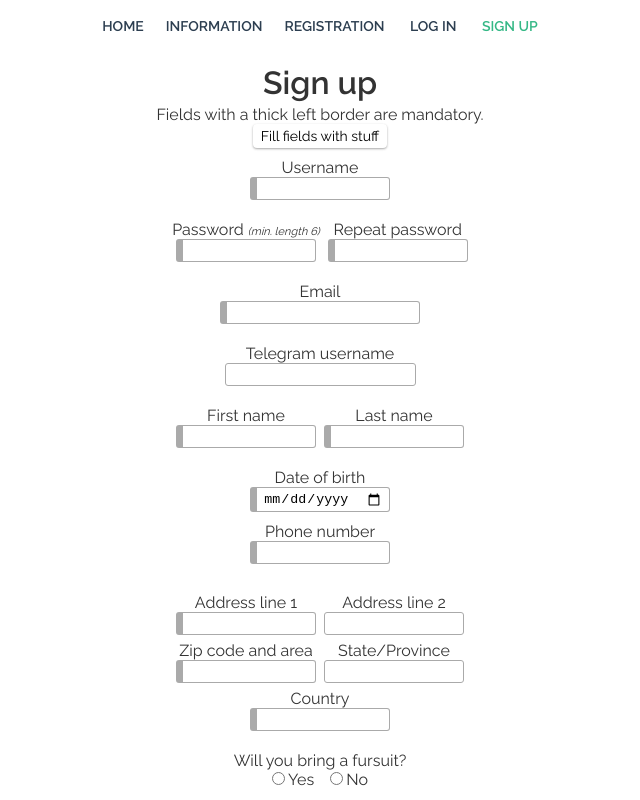
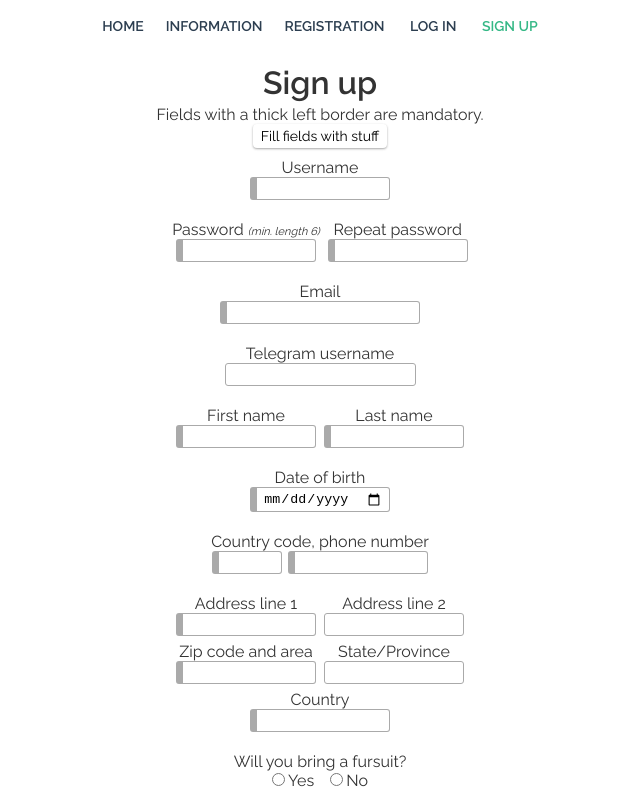
Before and after one commit to ragnarob/furway-client, a Vue app: page /signup in a window 1280 px wide. Shown: the top 800 px of the page, without its empty margins (320-960 px from the left). Built offline with nearby package versions, Linux system fonts and the light colour scheme; no server answers.

Commit message:
Add country code to user info

```diff
--- a/src/components/DrivingList.vue
+++ b/src/components/DrivingList.vue
@@ -37,7 +37,7 @@
             </td>
 
             <td>
-              {{user.phone}}
+              {{user.phoneCountryCode}}{{user.phone}}
             </td>
           </tr>
         </tbody>
--- a/src/components/UserList.vue
+++ b/src/components/UserList.vue
@@ -25,6 +25,7 @@
         <th>Date of birth</th>
         <th title="Telegram username">Telegram</th>
         <th>Phone</th>
+        <th title="Phone country code">Phone cc.</th>
         <th>Vegan</th>
         <th>Fursuiter</th>
         <th>Allergies</th>
@@ -131,6 +132,15 @@
           </p>
           <p v-else>
             {{user.phone}}
+          </p>
+        </td>
+
+        <td>
+          <p v-if="isThisUserBeingEdited(user.id)">
+            <input type="number" v-model="userBeingEdited.phoneCountryCode" style="width: 70px;"/>
+          </p>
+          <p v-else>
+            {{user.phoneCountryCode}}
           </p>
         </td>
 
--- a/src/views/Admin.vue
+++ b/src/views/Admin.vue
@@ -31,6 +31,7 @@
         </ul>
         <p style="text-align: left;"><b>Ferdig</b></p>
         <ul style="text-align: left; margin-top: 0px;">
+          <li>Country code på tlf</li>
           <li>Lage deadlines til dato <u>med klokkeslett</u></li>
           <li>Få alt i admin-panelet til å respektere timestamp format</li>
           <li>Bedre alignet buttons-med-icons (fjerne space, span -2 margin)</li>
--- a/src/views/MyProfile.vue
+++ b/src/views/MyProfile.vue
@@ -85,6 +85,14 @@
             <td>
               <p v-if="!isEditingProfile">{{userData.phone}}</p>
               <input v-else type="text" v-model="editedUser.phone"/>
+            </td>
+          </tr>
+
+          <tr>
+            <td><p>Phone country code</p></td>
+            <td>
+              <p v-if="!isEditingProfile">{{userData.phoneCountryCode}}</p>
+              <input v-else type="number" v-model="editedUser.phoneCountryCode" style="width: 70px;"/>
             </td>
           </tr>
 
--- a/src/views/Signup.vue
+++ b/src/views/Signup.vue
@@ -57,9 +57,15 @@
       <input type="date" v-model="dateOfBirth" class="required-input"/>
     </div>
 
-    <label>Phone number</label>
-    <input type="text" v-model="phone" class="required-input"/>
-    <br/>
+    <div class="flex-col signup-row">
+      <div>
+        <label>Country code, phone number</label>
+      </div>
+      <div class="two-column-field">
+          <input type="number" v-model="phoneCountryCode" class="required-input" style="width: 70px !important;"/>
+          <input type="text" v-model="phone" class="required-input" style="margin-left: 6px;"/>
+      </div>
+    </div>
 
     <div class="signup-row" style="margin-bottom: 0px;">
       <div class="two-column-field">
@@ -196,6 +202,7 @@ export default {
       lastName: '',
       dateOfBirth: undefined,
       phone: '',
+      phoneCountryCode: '',
       isFursuiter: undefined,
       isVegan: undefined,
       allergiesText: '',
@@ -283,7 +290,8 @@ export default {
       this.firstName = 'Nord'
       this.lastName = 'Olamann'
       this.dateOfBirth = '1995-08-22'
-      this.phone = '+47420420420'
+      this.phone = '420420420'
+      this.phoneCountryCode = '+47'
       this.isFursuiter = true
       this.isVegan = false
       this.allergiesText = 'Tåler ikke gluteeeen'
@@ -310,6 +318,7 @@ export default {
         lastName: this.lastName,
         dateOfBirth: this.dateOfBirth,
         phone: this.phone,
+        phoneCountryCode: this.phoneCountryCode,
         isFursuiter: this.isFursuiter,
         isVegan: this.isVegan,
         allergiesText: this.allergiesText || null,
```
